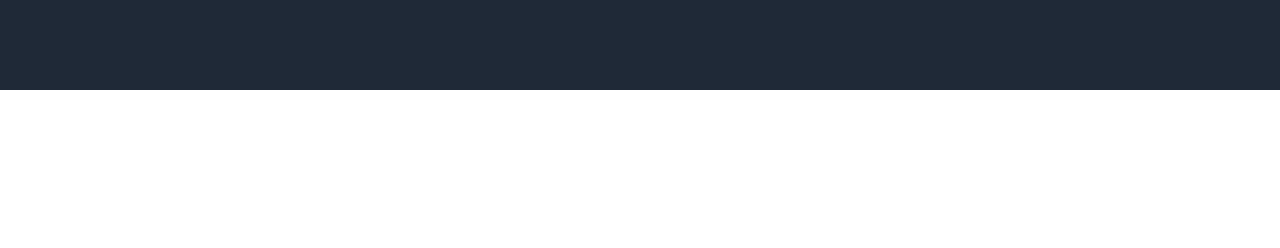
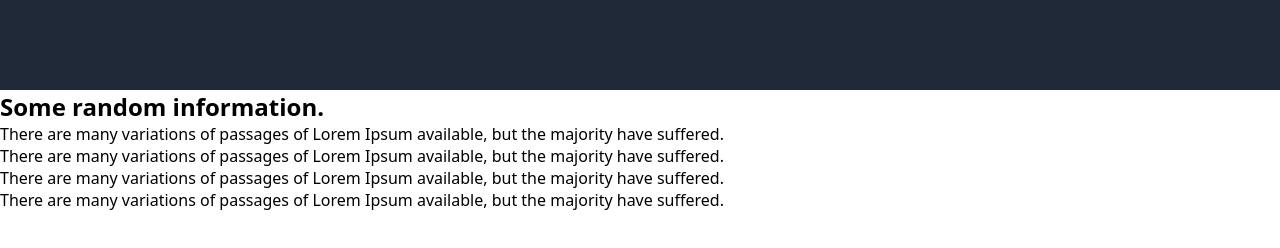
Before and after one commit to PetsS/odin-landing, a plain HTML site: page index.html in a window 1280 px wide. Shown: the part 306-554 px from the top of the page. Drawn offline with Linux system fonts and the light colour scheme.

Commit message:
add main area to index.html

```diff
--- a/index.html
+++ b/index.html
@@ -6,6 +6,7 @@
     <link rel="stylesheet" href="style.css" />
     <title>Landing Cyber Security</title>
   </head>
+
   <body>
     <!-- header menu and logo -->
     <header class="header">
@@ -39,5 +40,43 @@
         </div>
       </div>
     </header>
+
+    <main>
+      <div class="main-container">
+        <div class="main-info-title">
+          <h2>Some random information.</h2>
+        </div>
+        <div class="main-info-container">
+          <div class="item-container">
+            <div class="item-img"></div>
+            <div class="item-text">
+              There are many variations of passages of Lorem Ipsum available,
+              but the majority have suffered.
+            </div>
+          </div>
+          <div class="item-container">
+            <div class="item-img"></div>
+            <div class="item-text">
+              There are many variations of passages of Lorem Ipsum available,
+              but the majority have suffered.
+            </div>
+          </div>
+          <div class="item-container">
+            <div class="item-img"></div>
+            <div class="item-text">
+              There are many variations of passages of Lorem Ipsum available,
+              but the majority have suffered.
+            </div>
+          </div>
+          <div class="item-container">
+            <div class="item-img"></div>
+            <div class="item-text">
+              There are many variations of passages of Lorem Ipsum available,
+              but the majority have suffered.
+            </div>
+          </div>
+        </div>
+      </div>
+    </main>
   </body>
 </html>
```
